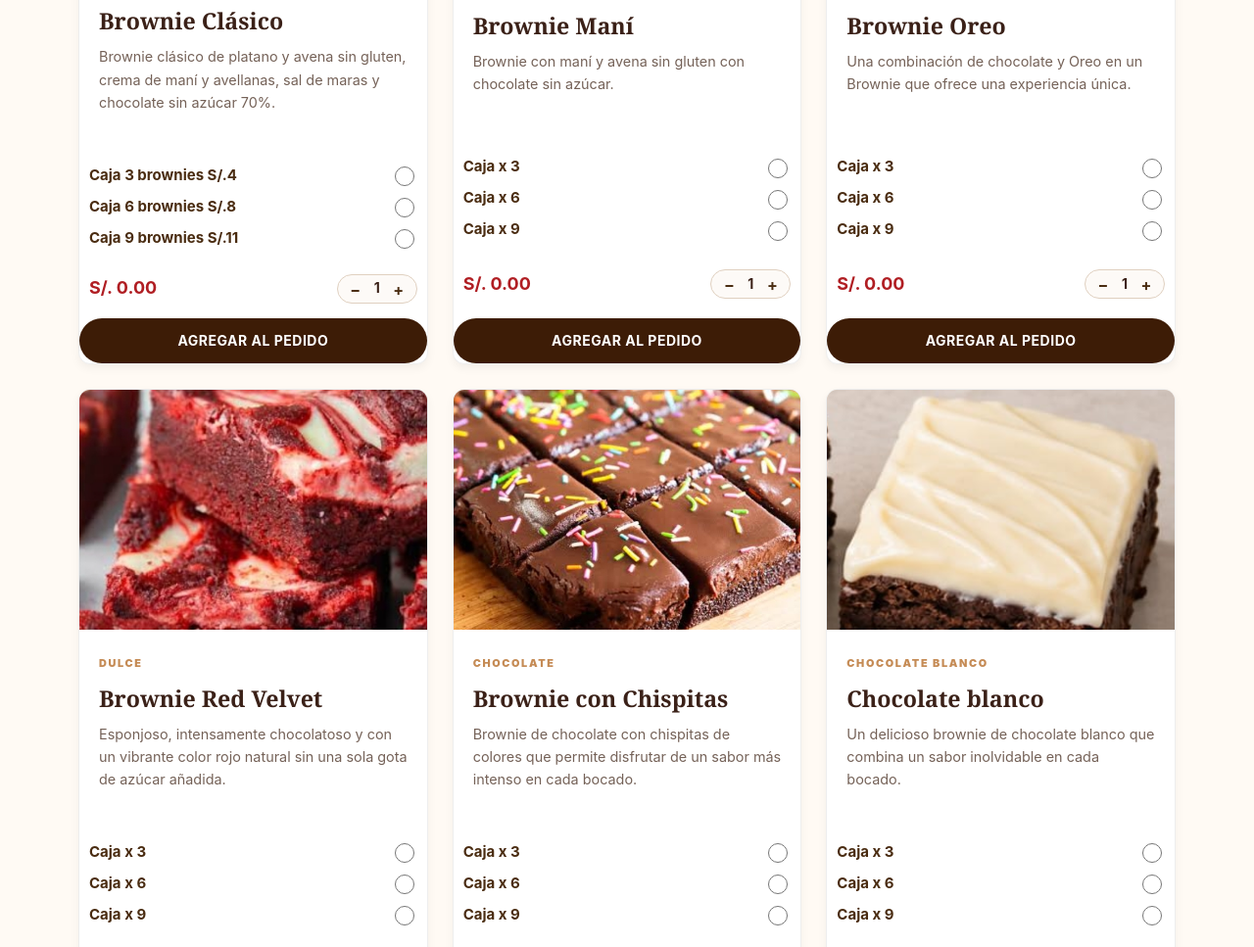
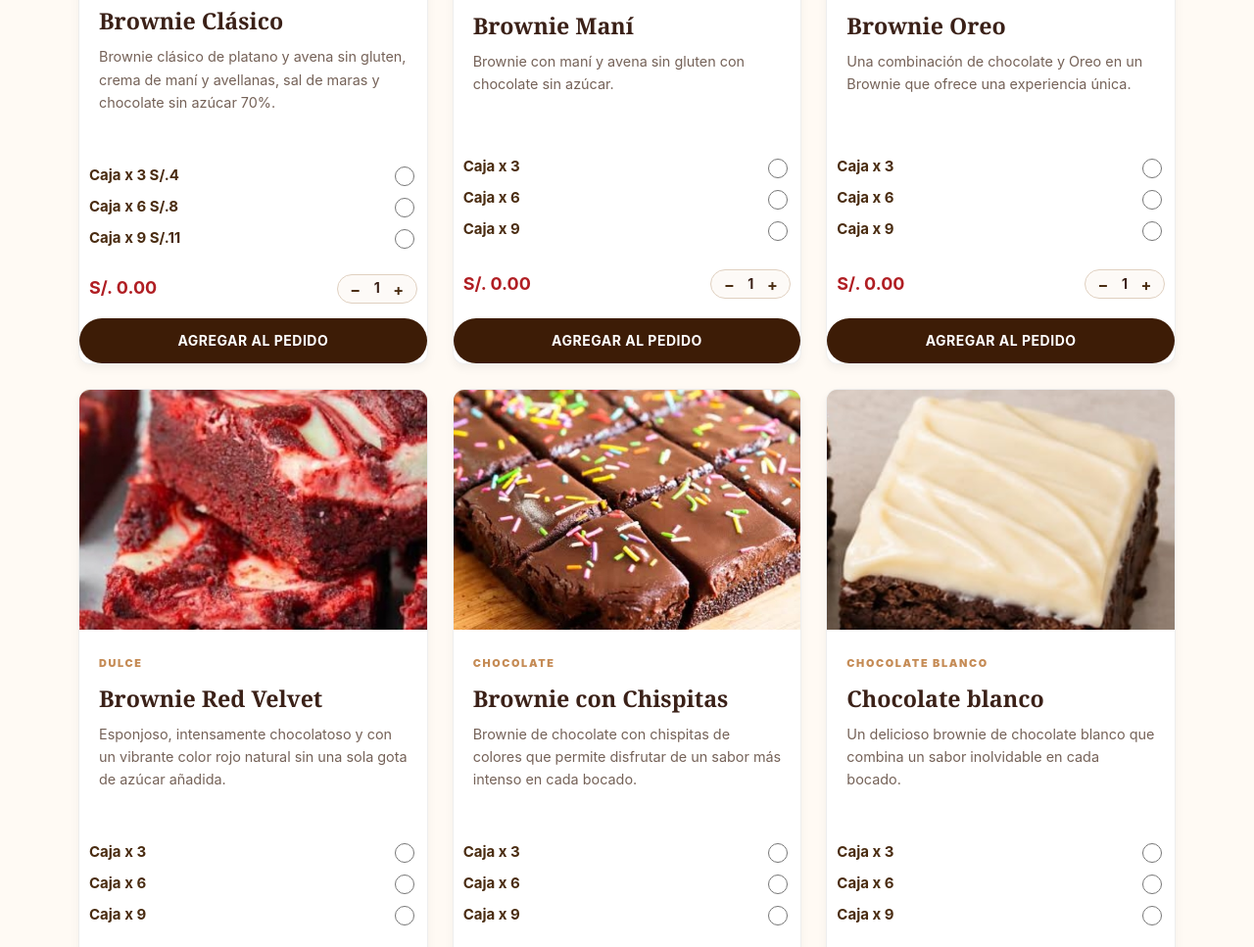
Before and after one commit to brownitystore/pamer, a plain HTML site: page index.html in a window 1280 px wide. Shown: the part 3892-4859 px from the top of the page at 98% size. Drawn offline with Linux system fonts and the light colour scheme.

Commit message:
Update labels for caja options in index.html

```diff
--- a/index.html
+++ b/index.html
@@ -366,15 +366,15 @@ Elaborados conscientemente para ti.</br>
 
             <div class="seccion-cajas-v">
                 <label class="item-radio-v">
-                    <span>Caja 3 brownies S/.4</span>
+                    <span>Caja x 3 S/.4</span>
                     <input type="radio" name="caja-clasico" value="4.00" data-nombre="Caja x 3 - Clásico" onclick="actualizarPrecioTarjeta('clasico', 4.00)">
                 </label>
                 <label class="item-radio-v">
-                    <span>Caja 6 brownies S/.8</span>
+                    <span>Caja x 6 S/.8</span>
                     <input type="radio" name="caja-clasico" value="8.00" data-nombre="Caja x 3 - Clásico" onclick="actualizarPrecioTarjeta('clasico', 8.00)">
                 </label>
                 <label class="item-radio-v">
-                    <span>Caja 9 brownies S/.11</span>
+                    <span>Caja x 9 S/.11</span>
                     <input type="radio" name="caja-clasico" value="11.00" data-nombre="Caja x 3 - Clásico" onclick="actualizarPrecioTarjeta('clasico', 11.00)">
                 </label>
             </div>
```
